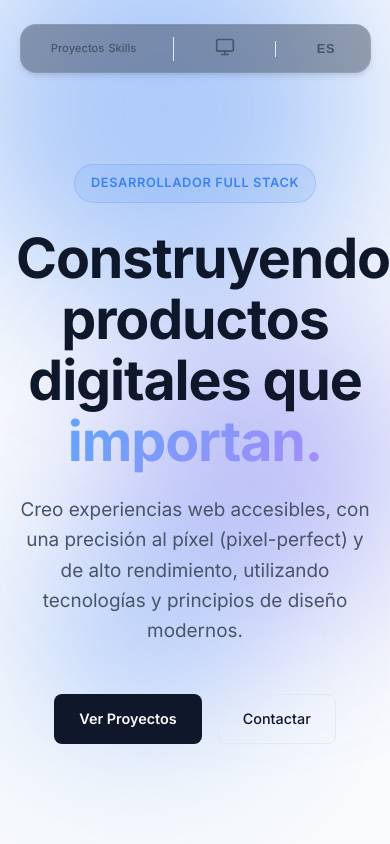
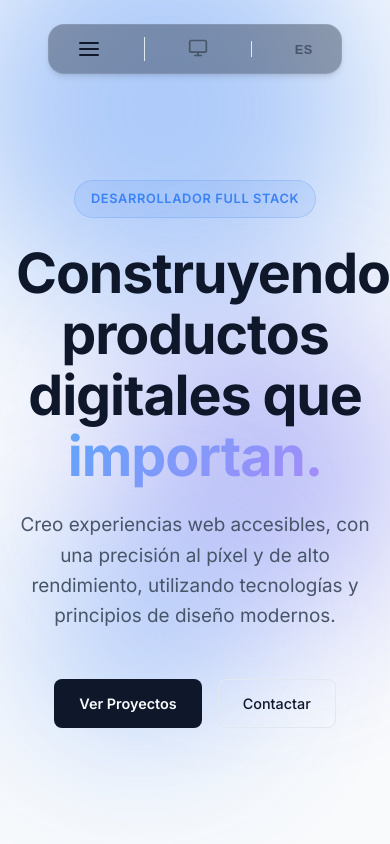
Before and after one commit to Santiagodutr/portafolio, a React (Vite) app: page / in a window 390 px wide. Shown: the top 844 px of the page. Built offline with nearby package versions, Linux system fonts and the light colour scheme; a web font is replaced by a local one.

Commit message:
feat: Implement core portfolio UI components including projects section with image gallery, navigation, footer, and internationalization.

```diff
--- a/src/App.css
+++ b/src/App.css
@@ -489,41 +489,54 @@ p {
   background: var(--color-border);
 }
 
+.mobile-menu-btn {
+  display: none;
+  background: transparent;
+  border: none;
+  color: var(--color-text-primary);
+  cursor: pointer;
+  padding: 4px;
+  align-items: center;
+  justify-content: center;
+  transition: opacity 0.2s;
+}
+
+.mobile-divider {
+  display: none;
+}
+
 @media (max-width: 768px) {
   .navbar-container {
-    padding: var(--space-2) var(--space-3);
-    gap: var(--space-2);
+    padding: var(--space-2) var(--space-4);
+    gap: var(--space-3);
+    width: auto;
   }
 
   .navbar-links {
-    gap: var(--space-2);
+    display: none !important;
   }
 
-  .navbar-links a {
-    font-size: var(--text-xs) !important;
+  .mobile-menu-btn {
+    display: flex;
+  }
+
+  .mobile-divider {
+    display: block;
+    width: 1px;
+    height: 24px;
+    background: var(--color-border);
+  }
+
+  .desktop-divider {
+    display: none;
   }
 }
 
 @media (max-width: 480px) {
   .navbar-container {
     border-radius: var(--border-radius-lg);
-    width: 90%;
-    justify-content: space-around;
-  }
-
-  /* Hide the text links on very small screens or make them smaller */
-  .navbar-links {
-    gap: var(--space-1);
-  }
-
-  .navbar-links a {
-    display: none;
-    /* Alternatively, we can show icons or an ellipsis menu. Hiding them for a cleaner look on tiny screens, or we just let them wrap. Let's make them really small instead of hiding. */
-  }
-
-  .navbar-links a:first-child,
-  .navbar-links a:nth-child(2) {
-    display: block;
-    font-size: 0.7rem !important;
+    width: calc(100vw - var(--space-8));
+    max-width: 400px;
+    justify-content: space-between;
   }
 }
--- a/src/components/Footer.jsx
+++ b/src/components/Footer.jsx
@@ -79,8 +79,7 @@ const Footer = () => {
                     transition={{ duration: 0.6 }}
                 >
                     <h2 style={{ marginBottom: 'var(--space-4)' }}>
-                        {t('footer.ready')} <span className="gradient-text">Together</span>
-                        {/* Note: In a fully refined version 'Let's Work Together' can be split, using the existing footer.ready translation for now */}
+                        {t('footer.ready')} <span className="gradient-text">{t('footer.together')}</span>
                     </h2>
                     <p style={{
                         fontSize: 'var(--text-lg)',
--- a/src/components/Navbar.jsx
+++ b/src/components/Navbar.jsx
@@ -1,16 +1,29 @@
-import { motion } from 'framer-motion';
+import { motion, AnimatePresence } from 'framer-motion';
 import { useTheme } from '../hooks/useTheme';
 import { useLanguage } from '../context/LanguageContext';
+import { useState, useEffect } from 'react';
 
 const Navbar = () => {
     const { theme, setTheme } = useTheme();
     const { language, toggleLanguage, t } = useLanguage();
+    const [isMobileMenuOpen, setIsMobileMenuOpen] = useState(false);
+
+    useEffect(() => {
+        if (isMobileMenuOpen) {
+            document.body.style.overflow = 'hidden';
+        } else {
+            document.body.style.overflow = 'auto';
+        }
+        return () => {
+            document.body.style.overflow = 'auto';
+        };
+    }, [isMobileMenuOpen]);
 
     const navLinks = [
+        { name: t('nav.about'), href: '#about' },
         { name: t('nav.projects'), href: '#projects' },
-        { name: t('nav.skills'), href: '#skills' },
         { name: t('nav.experience'), href: '#experience' },
-        { name: t('nav.about'), href: '#about' }
+        { name: t('nav.contact'), href: '#contact' }
     ];
 
     const cycleTheme = () => {
@@ -64,6 +77,30 @@ const Navbar = () => {
             }}
         >
             <nav className="navbar-container">
+                {/* Mobile Menu Button */}
+                <button
+                    className="mobile-menu-btn"
+                    onClick={() => setIsMobileMenuOpen(!isMobileMenuOpen)}
+                    aria-label="Toggle menu"
+                >
+                    <svg width="24" height="24" viewBox="0 0 24 24" fill="none" stroke="currentColor" strokeWidth="2" strokeLinecap="round" strokeLinejoin="round">
+                        {isMobileMenuOpen ? (
+                            <>
+                                <line x1="18" y1="6" x2="6" y2="18"></line>
+                                <line x1="6" y1="6" x2="18" y2="18"></line>
+                            </>
+                        ) : (
+                            <>
+                                <line x1="3" y1="12" x2="21" y2="12"></line>
+                                <line x1="3" y1="6" x2="21" y2="6"></line>
+                                <line x1="3" y1="18" x2="21" y2="18"></line>
+                            </>
+                        )}
+                    </svg>
+                </button>
+
+                <div className="navbar-divider mobile-divider" />
+
                 {/* Navigation Links */}
                 <div className="navbar-links">
                     {navLinks.map((link) => (
@@ -86,7 +123,7 @@ const Navbar = () => {
                 </div>
 
                 {/* Vertical Divider */}
-                <div className="navbar-divider" />
+                <div className="navbar-divider desktop-divider" />
 
                 {/* Theme Toggle Button */}
                 <button
@@ -157,6 +194,70 @@ const Navbar = () => {
                     {language.toUpperCase()}
                 </button>
             </nav>
+
+            <AnimatePresence>
+                {isMobileMenuOpen && (
+                    <motion.div
+                        initial={{ opacity: 0, y: -20, scale: 0.95 }}
+                        animate={{ opacity: 1, y: 0, scale: 1 }}
+                        exit={{ opacity: 0, y: -20, scale: 0.95 }}
+                        transition={{ duration: 0.2, ease: "easeOut" }}
+                        style={{
+                            position: 'absolute',
+                            top: '100%',
+                            marginTop: 'var(--space-3)',
+                            left: '50%',
+                            x: '-50%',
+                            width: 'calc(100vw - var(--space-8))',
+                            maxWidth: '380px',
+                            background: 'var(--color-bg-secondary)',
+                            backdropFilter: 'blur(20px)',
+                            WebkitBackdropFilter: 'blur(20px)',
+                            border: '1px solid var(--color-border)',
+                            borderRadius: 'var(--border-radius-lg)',
+                            padding: 'var(--space-4)',
+                            display: 'flex',
+                            flexDirection: 'column',
+                            gap: 'var(--space-2)',
+                            pointerEvents: 'auto',
+                            boxShadow: '0 20px 40px rgba(0,0,0,0.15)'
+                        }}
+                    >
+                        {navLinks.map((link, i) => (
+                            <motion.a
+                                key={link.name}
+                                href={link.href}
+                                onClick={() => setIsMobileMenuOpen(false)}
+                                initial={{ opacity: 0, x: -10 }}
+                                animate={{ opacity: 1, x: 0 }}
+                                transition={{ delay: i * 0.05 }}
+                                style={{
+                                    color: 'var(--color-text-primary)',
+                                    textDecoration: 'none',
+                                    fontSize: 'var(--text-lg)',
+                                    fontWeight: '500',
+                                    padding: 'var(--space-3)',
+                                    borderRadius: '8px',
+                                    background: 'var(--color-card-bg)',
+                                    border: '1px solid transparent',
+                                    textAlign: 'center',
+                                    transition: 'all 0.2s ease'
+                                }}
+                                onMouseEnter={(e) => {
+                                    e.currentTarget.style.borderColor = 'var(--color-accent-primary)';
+                                    e.currentTarget.style.background = 'var(--color-tag-bg)';
+                                }}
+                                onMouseLeave={(e) => {
+                                    e.currentTarget.style.borderColor = 'transparent';
+                                    e.currentTarget.style.background = 'var(--color-card-bg)';
+                                }}
+                            >
+                                {link.name}
+                            </motion.a>
+                        ))}
+                    </motion.div>
+                )}
+            </AnimatePresence>
         </motion.div>
     );
 };
--- a/src/components/Projects.jsx
+++ b/src/components/Projects.jsx
@@ -263,7 +263,7 @@ const Projects = () => {
                     transition={{ duration: 0.6 }}
                 >
                     {/* Section Header */}
-                    <div style={{ textAlign: 'center', marginBottom: 'var(--space-8)' }}>
+                    <div style={{ display: 'flex', flexDirection: 'column', alignItems: 'center', textAlign: 'center', marginBottom: 'var(--space-8)' }}>
                         <motion.h2
                             initial={{ opacity: 0, y: 20 }}
                             whileInView={{ opacity: 1, y: 0 }}
--- a/src/i18n/translations.js
+++ b/src/i18n/translations.js
@@ -3,19 +3,20 @@ export const translations = {
         // Navbar
         'nav.projects': 'Proyectos',
         'nav.skills': 'Skills',
-        'nav.experience': 'Educación',
+        'nav.experience': 'Experiencia',
         'nav.about': 'Sobre mí',
+        'nav.contact': 'Contacto',
         // Hero
         'hero.greeting': 'Hola, soy',
         'hero.role': 'Desarrollador Full Stack',
         'hero.title.1': 'Construyendo productos digitales que ',
         'hero.title.2': 'importan.',
-        'hero.description': 'Creo experiencias web accesibles, con una precisión al píxel (pixel-perfect) y de alto rendimiento, utilizando tecnologías y principios de diseño modernos.',
+        'hero.description': 'Creo experiencias web accesibles, con una precisión al píxel y de alto rendimiento, utilizando tecnologías y principios de diseño modernos.',
         'hero.cta.projects': 'Ver Proyectos',
         'hero.cta.contact': 'Contactar',
         // Projects
-        'projects.title.1': 'Featured',
-        'projects.title.2': 'Projects',
+        'projects.title.1': 'Proyectos',
+        'projects.title.2': 'Destacados',
         'projects.subtitle': 'Explora mi trabajo más reciente e impactante',
         'projects.award': '🏆 2° Lugar — Retos de Innovación',
         'projects.award.subtitle': 'Gobernación del Meta',
@@ -48,8 +49,8 @@ export const translations = {
         // Tech Stack
         'tech.title': 'Tecnologías & Herramientas',
         // Experience / Education
-        'exp.title.2': 'Experiencia',
-        'exp.title.1': 'Laboral',
+        'exp.title.1': 'Experiencia',
+        'exp.title.2': 'Laboral',
         'exp.subtitle': 'Educación y Experiencia Profesional',
         'exp.1.title': 'Desarrollador Full Stack — Módulo de Inventario',
         'exp.1.company': 'El Mayorista - Remoto (Colombia)',
@@ -67,6 +68,7 @@ export const translations = {
         'about.techTitle': 'Tecnologías con las que trabajo habitualmente:',
         // Footer
         'footer.ready': '¿Listo para trabajar',
+        'footer.together': 'juntos?',
         'footer.discuss': 'Siempre estoy interesado en escuchar sobre nuevos proyectos y oportunidades.',
         'footer.getInTouch': 'Ponerse en Contacto',
         'footer.developedBy': 'Desarrollado por',
@@ -93,6 +95,7 @@ export const translations = {
         'nav.skills': 'Skills',
         'nav.experience': 'Experience',
         'nav.about': 'About',
+        'nav.contact': 'Contact',
         // Hero
         'hero.greeting': "Hi, I'm",
         'hero.role': 'Full Stack Developer',
@@ -155,6 +158,7 @@ export const translations = {
         'about.techTitle': 'Technologies I frequently work with:',
         // Footer
         'footer.ready': 'Ready to work',
+        'footer.together': 'Together?',
         'footer.discuss': "I'm always interested in hearing about new projects and opportunities.",
         'footer.getInTouch': 'Get In Touch',
         'footer.developedBy': 'Developed by',
```
